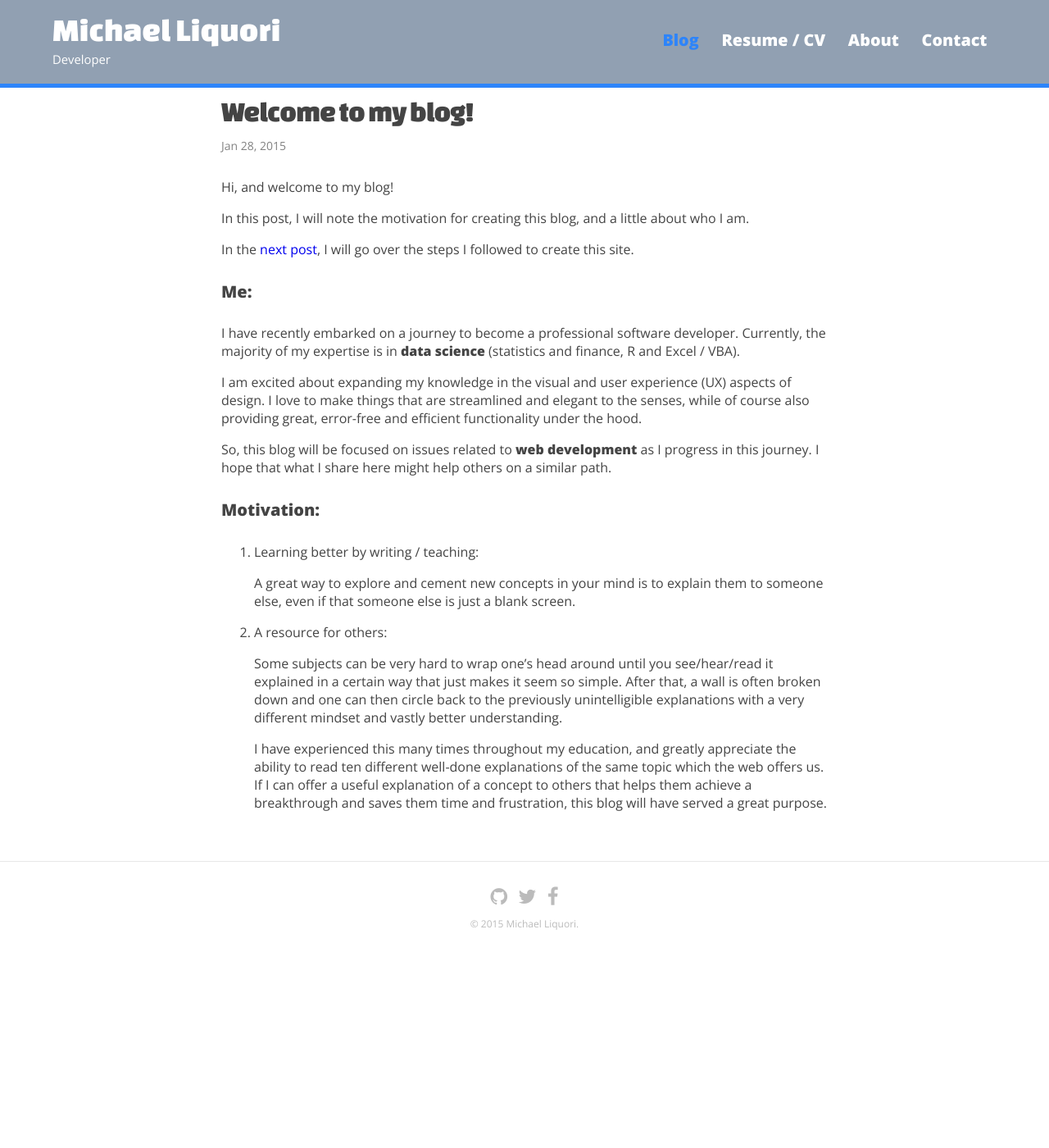
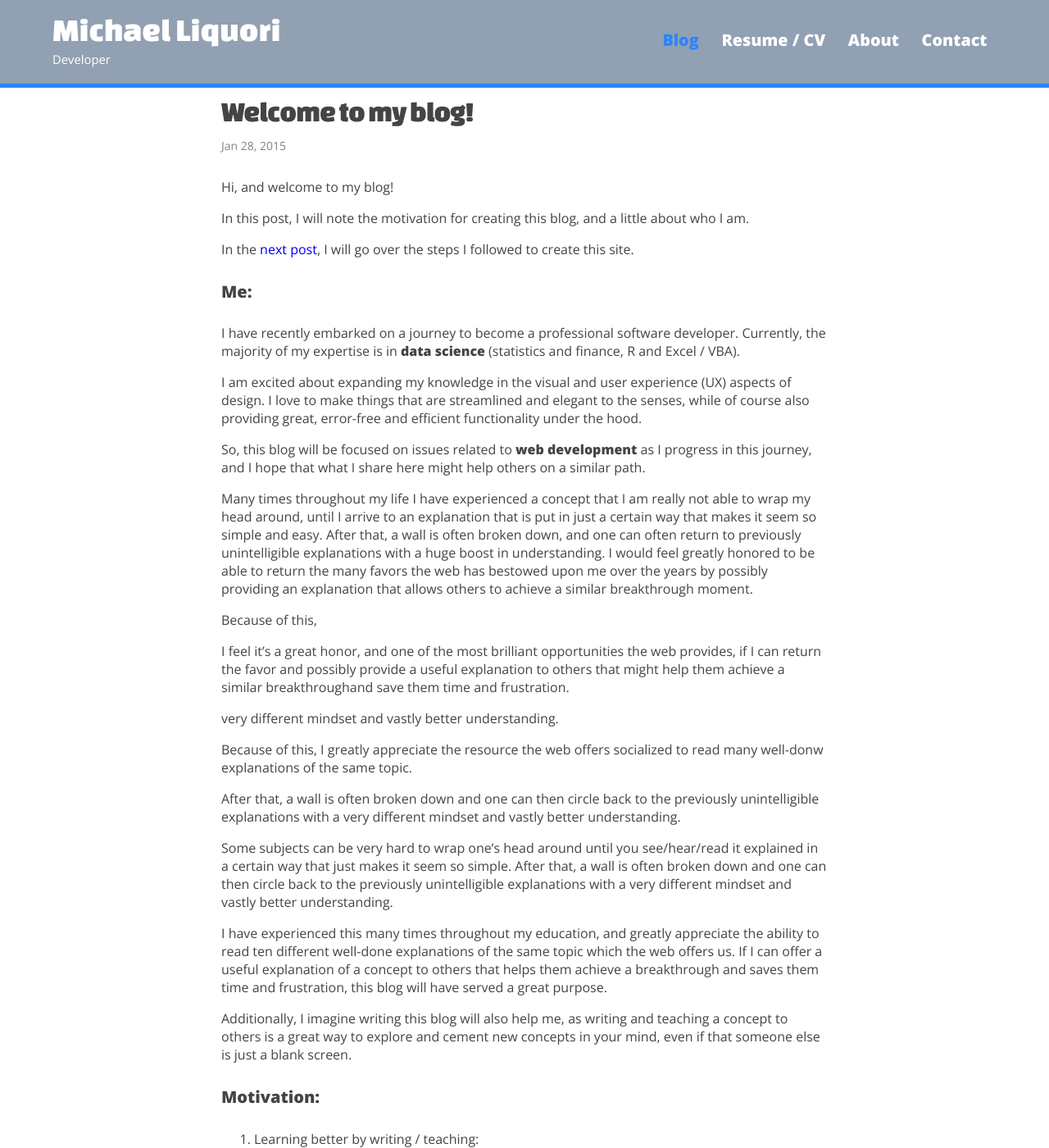
Before and after one commit to mliq/Jekyll, a Jekyll site: the page built from _posts/2015-01-27-welcome-to-my-blog.markdown, in a window 1280 px wide and 1400 px high. Shown: the whole window at 82% size. Built offline with Jekyll 4.4.1, drawn with Linux system fonts in a browser that asks for light colours; nearby versions of some CDN libraries.

Commit message:
First post before cutting excess edits

```diff
--- a/_posts/2015-01-27-welcome-to-my-blog.markdown
+++ b/_posts/2015-01-27-welcome-to-my-blog.markdown
@@ -15,7 +15,30 @@ I have recently embarked on a journey to become a professional software develope
 
 I am excited about expanding my knowledge in the visual and user experience (UX) aspects of design. I love to make things that are streamlined and elegant to the senses, while of course also providing great, error-free and efficient functionality under the hood.
 
-So, this blog will be focused on issues related to **web development** as I progress in this journey.  I hope that what I share here might help others on a similar path.
+So, this blog will be focused on issues related to **web development** as I progress in this journey, and I hope that what I share here might help others on a similar path.
+
+Many times throughout my life I have experienced a concept that I am really not able to wrap my head around, until I arrive to an explanation that is put in just a certain way that makes it seem so simple and easy.  After that, a wall is often broken down, and one can often return to previously unintelligible explanations with a huge boost in understanding. I would feel greatly honored to be able to return the many favors the web has bestowed upon me over the years by possibly providing an explanation that allows others to achieve a similar breakthrough moment.
+
+
+Because of this,
+
+I feel it's a great honor, and one of the most brilliant opportunities the web provides, if I can return the favor and possibly provide a useful explanation to others that might help them achieve a similar breakthroughand save them time and frustration.
+
+very different mindset and vastly better understanding.
+
+Because of this, I greatly appreciate the resource the web offers
+socialized
+to read many well-donw explanations of the same topic.
+
+After that, a wall is often broken down and one can then circle back to the previously unintelligible explanations with a very different mindset and vastly better understanding.
+
+Some subjects can be very hard to wrap one's head around until you see/hear/read it explained in a certain way that just makes it seem so simple. After that, a wall is often broken down and one can then circle back to the previously unintelligible explanations with a very different mindset and vastly better understanding.
+
+I have experienced this many times throughout my education, and greatly appreciate the ability to read ten different well-done explanations of the same topic which the web offers us. If I can offer a useful explanation of a concept to others that helps them achieve a breakthrough and saves them time and frustration, this blog will have served a great purpose.
+
+Additionally, I imagine writing this blog will also help me, as writing and teaching a concept to others is a great way to explore and cement new concepts in your mind, even if that someone else is just a blank screen.
+
+
 
 ####Motivation:
 
```
